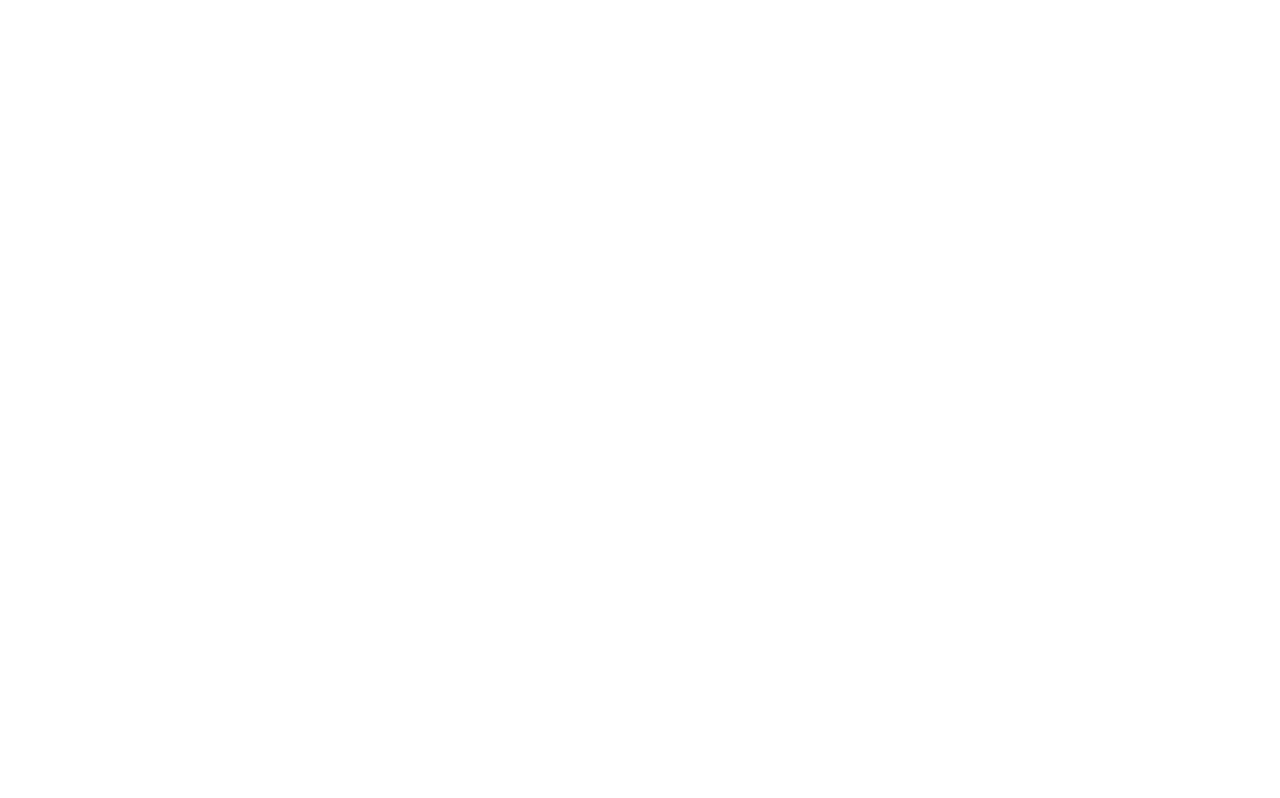
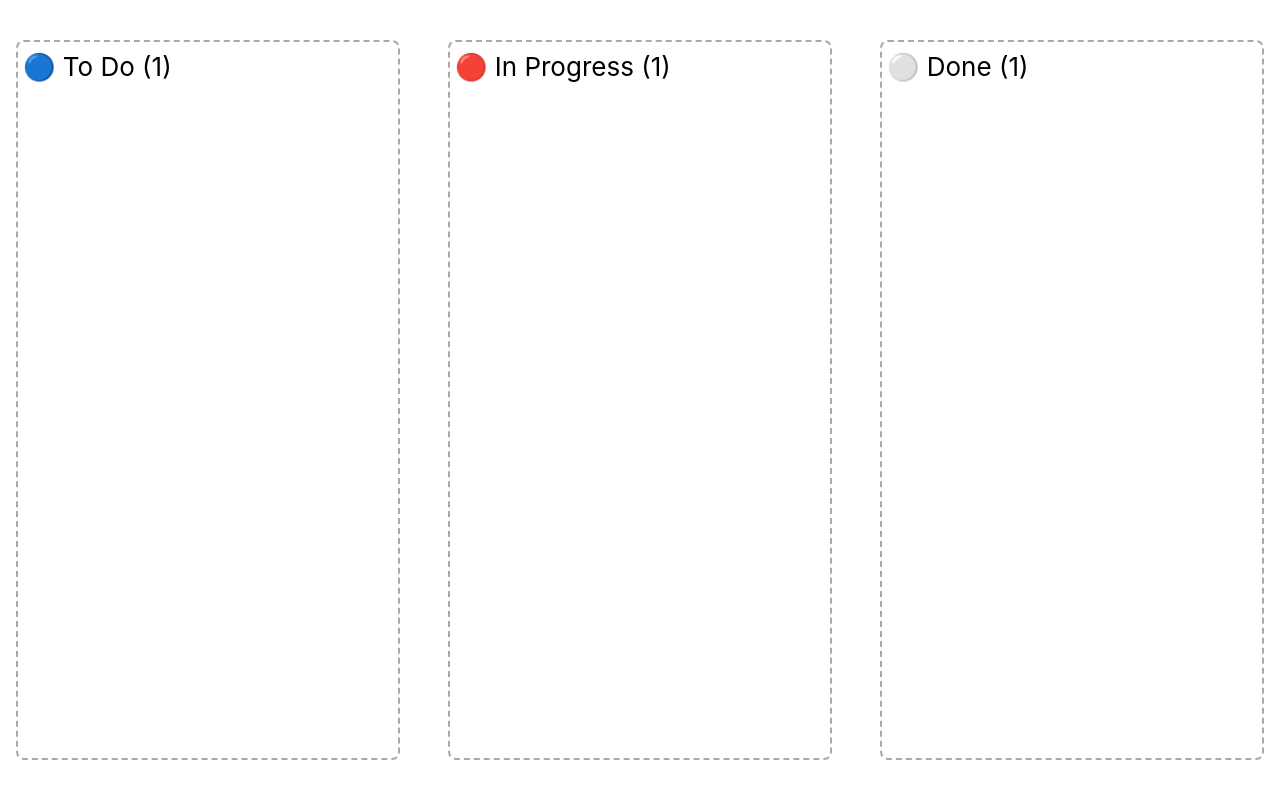
Before and after one commit to CanvasAssignmentBoard/cab-frontend, a React (Create React App) app: page / in a window 1280 px wide. Built offline with nearby package versions, Linux system fonts and the light colour scheme.

Commit message:
BoardColumn & ColumnHeader

```diff
--- a/src/Components/BoardComponent.jsx
+++ b/src/Components/BoardComponent.jsx
@@ -1,10 +1,29 @@
 import React from 'react';
 import "./css/BoardComponent.css";
+import ColumnComponent from "./ColumnComponent";
 
 export default function BoardComponent() {
+
+    const getTaskCount = (taskArray) => {
+        return(
+            taskArray.length
+        )
+    };
+
     return(
-        <div className={"board-div"}>
-        {/*Boardcolumns*/}
+        <div className={"board-div grid grid-cols-3 gap-4"}>
+            <ColumnComponent
+                columnName={"🔵 To Do"}
+                taskCount={getTaskCount(["a"])}
+            />
+            <ColumnComponent
+                columnName={"🔴 In Progress"}
+                taskCount={getTaskCount(["a"])}
+            />
+            <ColumnComponent
+                columnName={"⚪ Done"}
+                taskCount={getTaskCount(["a"])}
+            />
         </div>
     )
 }
--- /dev/null
+++ b/src/Components/ColumnComponent.jsx
@@ -0,0 +1,22 @@
+import React from 'react';
+import "./css/ColumnComponent.css";
+import ColumnHeaderComponent from "./ColumnHeaderComponent";
+
+export default function ColumnComponent(columnInfo) {
+
+    const getTaskCount = (taskArray) => {
+        return(
+            taskArray.length
+        )
+    };
+
+    return(
+        <div className={"column-div"}>
+            <ColumnHeaderComponent
+                columnInfo={columnInfo.columnName}
+                taskCount={columnInfo.taskCount}
+            />
+        {/*BoardTasks*/}
+        </div>
+    )
+}
--- /dev/null
+++ b/src/Components/ColumnHeaderComponent.jsx
@@ -0,0 +1,13 @@
+import React from 'react';
+import "./css/ColumnHeaderComponent.css";
+
+export default function ColumnHeaderComponent(columnInfo) {
+    console.log(columnInfo)
+    return(
+        <div className={"column-header-div"}>
+            <p className={"column-header-text"}>
+                {columnInfo.columnInfo} ({columnInfo.taskCount})
+            </p>
+        </div>
+    )
+}
--- /dev/null
+++ b/src/Components/css/ColumnComponent.css
@@ -0,0 +1,8 @@
+.column-div{
+    width: 30vw;
+    height: 90vh;
+    margin: auto;
+    background: #FFF;
+    border-radius: 8px;
+    border: 2px dashed darkgrey;
+}
--- /dev/null
+++ b/src/Components/css/ColumnHeaderComponent.css
@@ -0,0 +1,6 @@
+.column-header-div{
+   padding: 5px;
+}
+.column-header-text{
+    font-size: 26px;
+}
```
